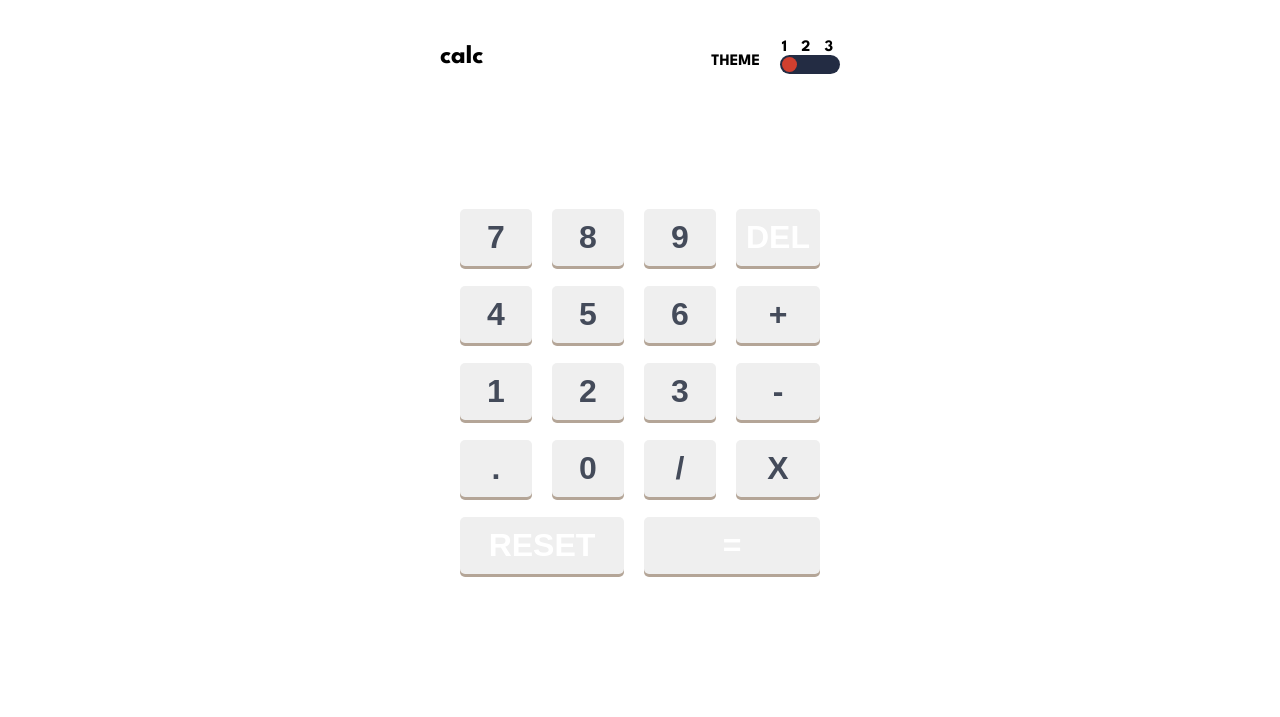
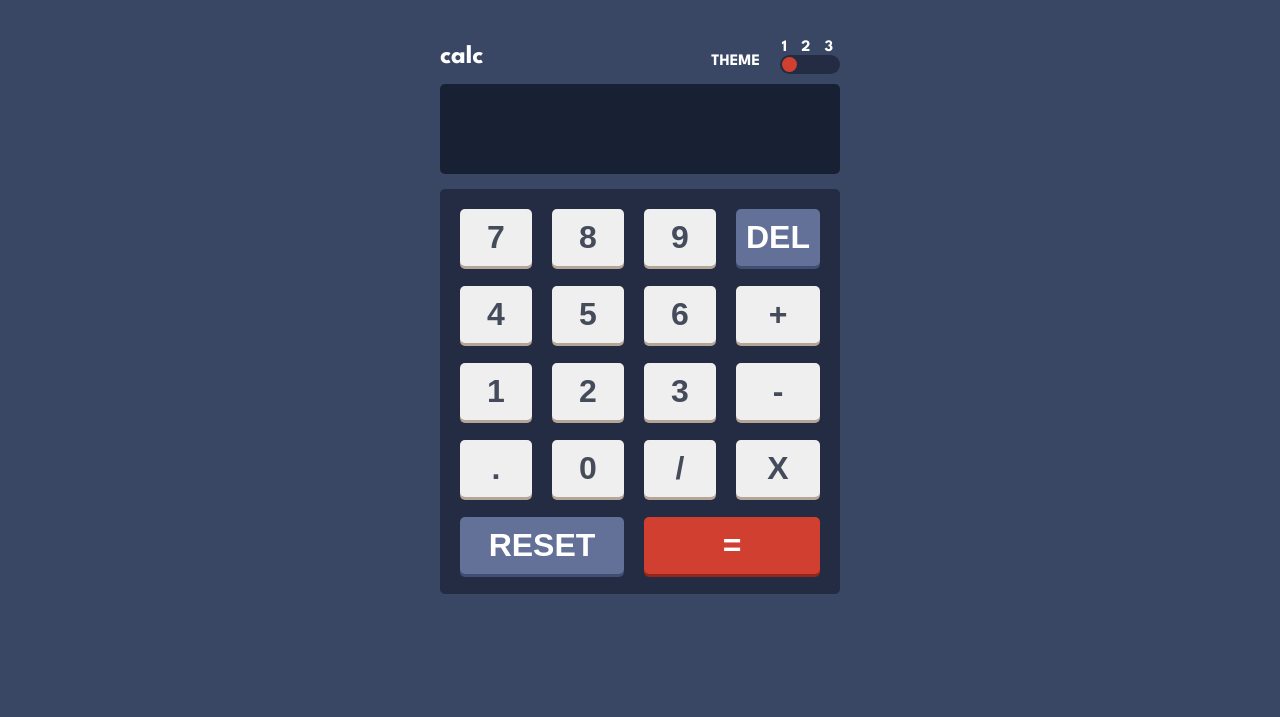
Before and after one commit to meiotera/calculadora-frontendr-mentor, a plain HTML site: page index.html in a window 1280 px wide. Shown: the top 717 px of the page. Drawn offline with Linux system fonts and the light colour scheme.

Commit message:
CSS inserido na index.html

```diff
--- a/index.html
+++ b/index.html
@@ -8,6 +8,7 @@
 
   <link rel="icon" type="image/png" sizes="32x32" href="./images/favicon-32x32.png">
   <link rel="stylesheet" href="arquivos/css/style.css">
+  <link rel="stylesheet" href="arquivos/css/themes.css">
 
   <title>Frontend Mentor | Calculator app</title>
 
```
